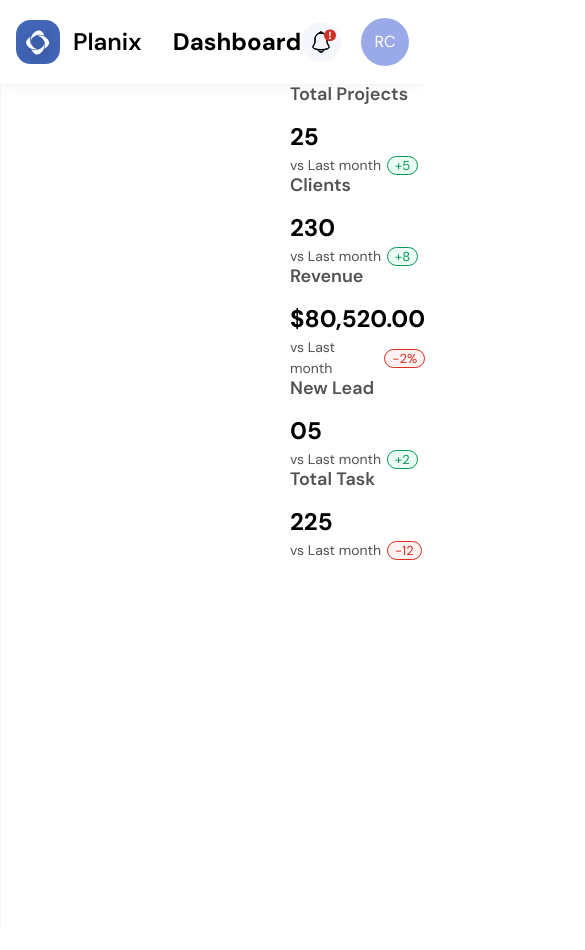
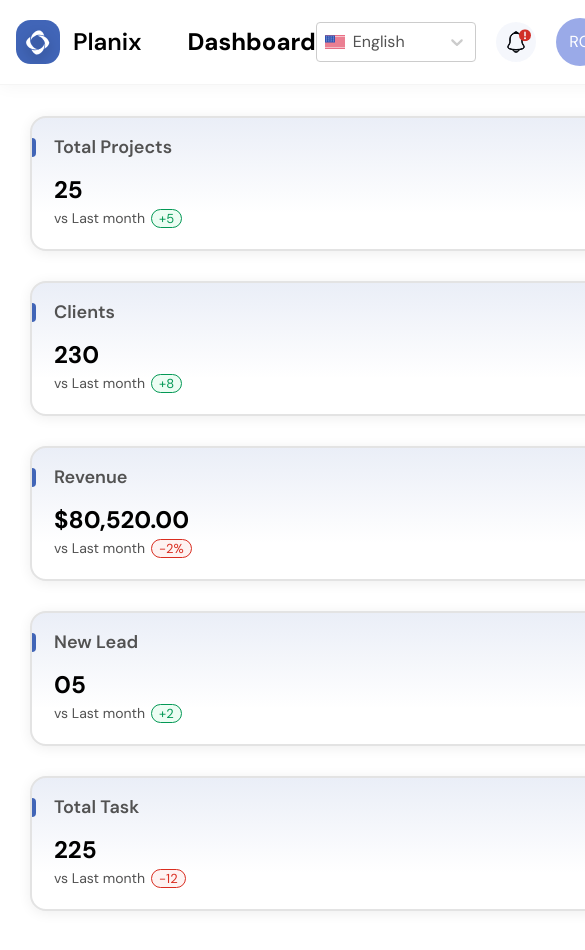
Before and after one commit to Roman-Chaban/planix-app, a Next.js app: page /en/dashboard in a window 390 px wide. Shown: the top 950 px of the page, 585 px wide, since content can reach past the window. Before the commit the page ends 929 px from the top, so only its background shows below. Built offline with nearby package versions, Linux system fonts and the light colour scheme.

Commit message:
Feat: Add LanguageSelect into Header, add responsive rules, update styles.

```diff
--- a/src/widgets/dashboardLayout/ui/DashboardHeader.tsx
+++ b/src/widgets/dashboardLayout/ui/DashboardHeader.tsx
@@ -4,7 +4,7 @@ import { useTranslation } from 'react-i18next';
 
 import type { DashboardHeaderProps } from '@/widgets/dashboardLayout/model/types';
 import { BUTTON_TYPES, BUTTON_VARIANTS } from '@/shared/constants/buttons';
-import { Avatar, Box, Button, Typography } from '@/shared/ui';
+import { Avatar, Box, Button, LanguageSelect, Typography } from '@/shared/ui';
 
 import { PlanixLogoIcon, NotificationErrorIcon } from '@/shared/ui/icons';
 
@@ -30,6 +30,8 @@ export const DashboardHeader: FC<DashboardHeaderProps> = ({ title, icon }) => {
             {title}
           </Typography>
           <Box className={styles.headerAuth}>
+            <LanguageSelect />
+
             <Button
               type={BUTTON}
               variant={CIRCLE}
--- a/src/widgets/dashboardLayout/ui/styles.module.scss
+++ b/src/widgets/dashboardLayout/ui/styles.module.scss
@@ -13,6 +13,13 @@
     'header header'
     'sidebar content';
   gap: 0;
+
+  @include respond(laptop) {
+    grid-template-columns: 1fr;
+    grid-template-areas:
+      'header'
+      'content';
+  }
 }
 
 .header {
@@ -26,16 +33,25 @@
   width: 100%;
   @include flex(flex, row, start, center);
   padding: 1.125rem 1rem;
+
+  @include respond(laptop) {
+    gap: 2rem;
+  }
 }
 
 .content {
   grid-area: content;
+  padding-inline: 1.875rem;
 }
 
 .headerLeftSide {
   width: 100%;
   max-width: 18.125rem;
   @include flex-row(0.813rem, start, center);
+
+  @include respond(laptop) {
+    max-width: fit-content;
+  }
 }
 
 .logoTitle {
@@ -50,6 +66,7 @@
 .headerRightSide {
   width: 100%;
   @include flex(flex, row, space-between, center);
+  padding-inline: 0.875rem;
 }
 
 .title {
@@ -100,3 +117,38 @@
   color: color.$color-white;
   border-radius: 100%;
 }
+
+.cardsWrapper {
+  width: 100%;
+  padding-block-start: 1.938rem;
+}
+
+.cards {
+  display: grid;
+  grid-template-columns: repeat(auto-fit, minmax(min(18rem, 100%), 1fr));
+  gap: 1.875rem;
+}
+
+.card {
+  position: relative;
+  border-radius: 1rem;
+  box-shadow: shadow.$shadow-elevation-2;
+  background: color.$color-white;
+  border: 0.125rem solid color.$color-black-300;
+  padding: 1.25rem 1.375rem;
+  background:
+    color.$linear-gradient-200 top / 100% 6rem no-repeat,
+    color.$color-white;
+
+  &::before {
+    @include text-before-decoration(
+      '',
+      absolute,
+      0,
+      0.25rem,
+      1.188rem,
+      0 0.5rem 0.5rem 0,
+      color.$color-primary-800
+    );
+  }
+}
```
